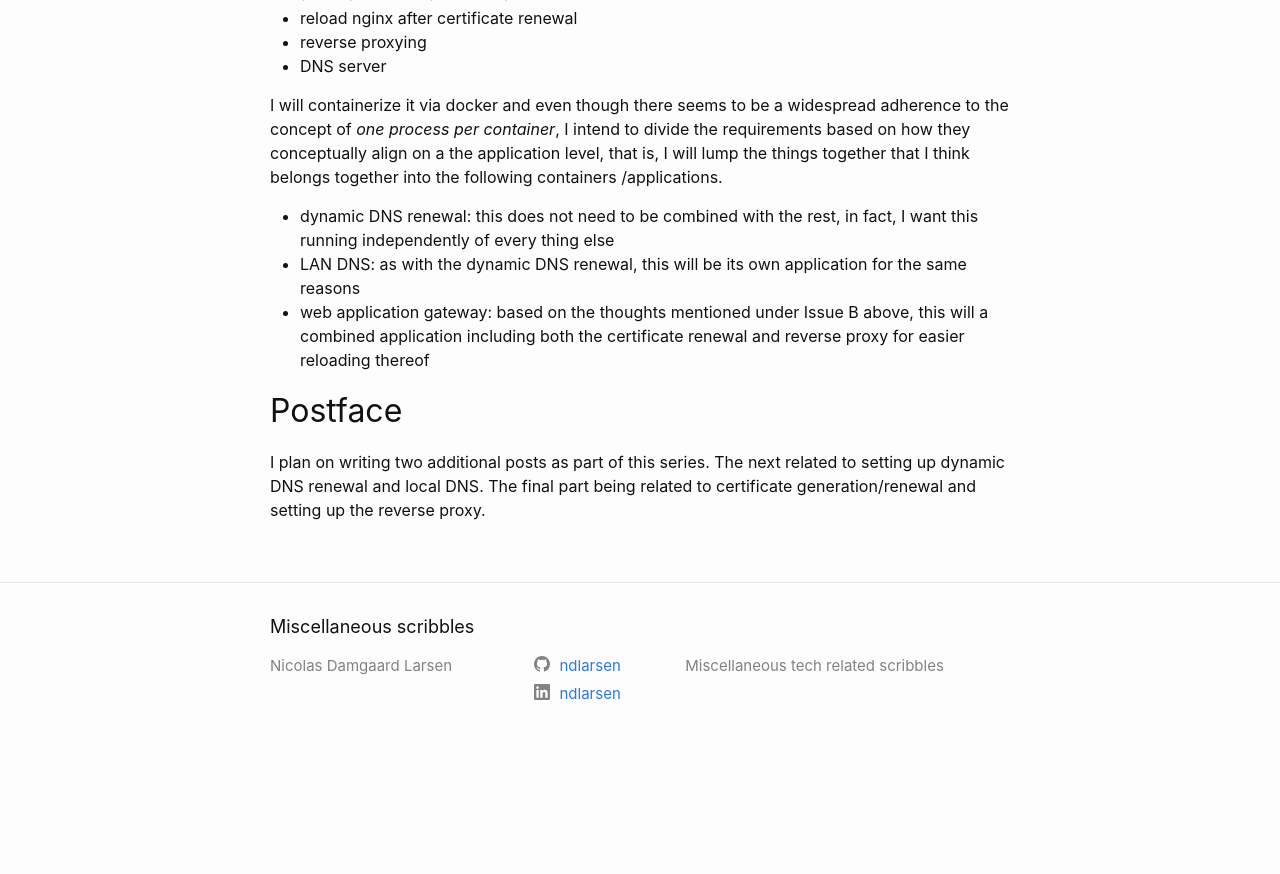
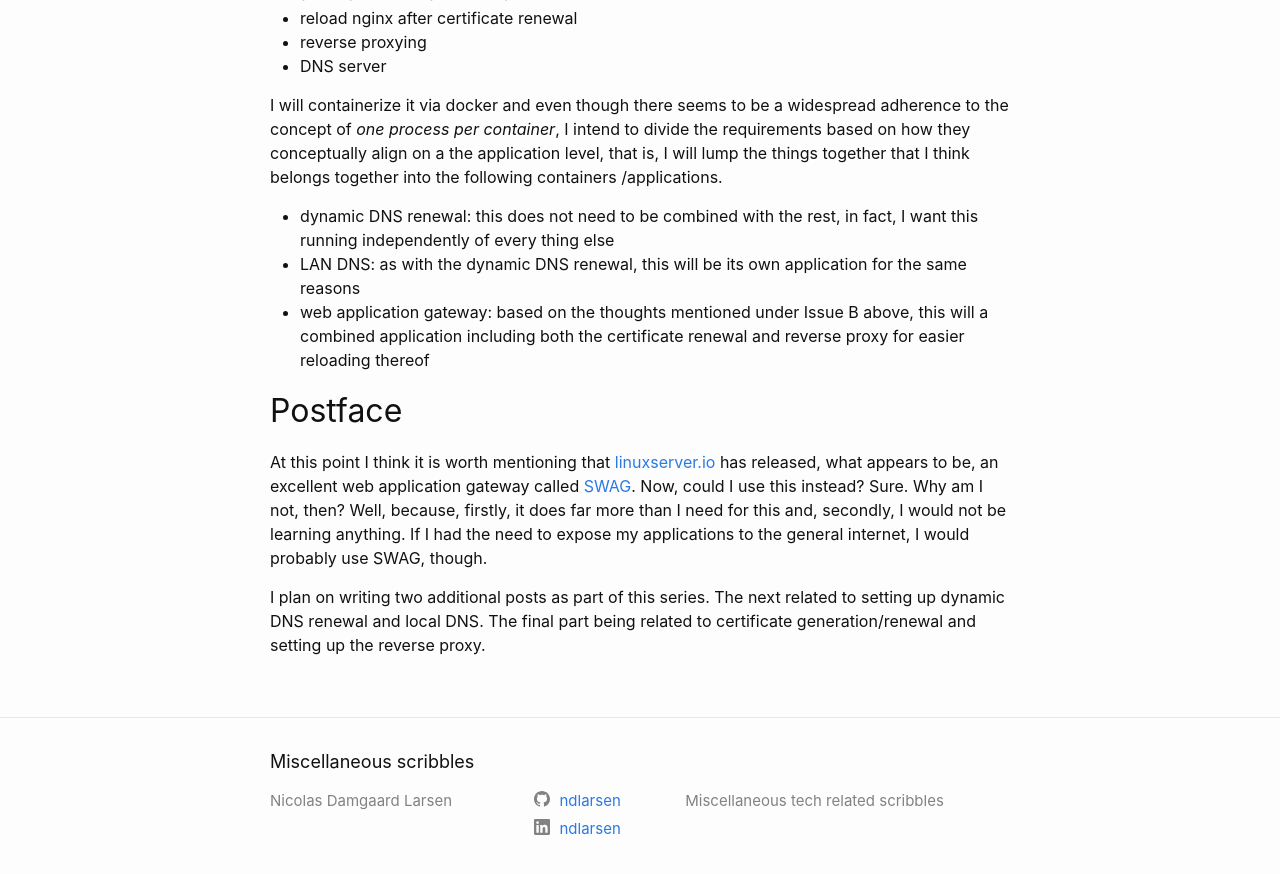
Before and after one commit to ndlarsen/ndlarsen.github.io, a Jekyll site: the page built from _posts/2021-08-14-building-a-web-application-gateway-part-1.md, in a window 1280 px wide and 900 px high, scrolled down 3406 px. Shown: the top 874 px of the window. Built offline with Jekyll 4.4.1, drawn with Linux system fonts in a browser that asks for light colours; before the commit the page ends 4171 px from its top, so only the background shows below that.

Commit message:
Updated latest post

```diff
--- a/_posts/2021-08-14-building-a-web-application-gateway-part-1.md
+++ b/_posts/2021-08-14-building-a-web-application-gateway-part-1.md
@@ -139,5 +139,10 @@ application level, that is, I will lump the things together that I think belongs
   including both the certificate renewal and reverse proxy for easier reloading thereof
 
 ## Postface
+At this point I think it is worth mentioning that [linuxserver.io](https://www.linuxserver.io/) has released, what
+appears to be, an excellent web application gateway called [SWAG](https://docs.linuxserver.io/general/swag). Now, could
+I use this instead? Sure. Why am I not, then? Well, because, firstly, it does far more than I need for this and,
+secondly, I would not be learning anything. If I had the need to expose my applications to the general internet, I would probably use SWAG, though.
+
 I plan on writing two additional posts as part of this series. The next related to setting up dynamic DNS renewal and
 local DNS. The final part being related to certificate generation/renewal and setting up the reverse proxy.
```
